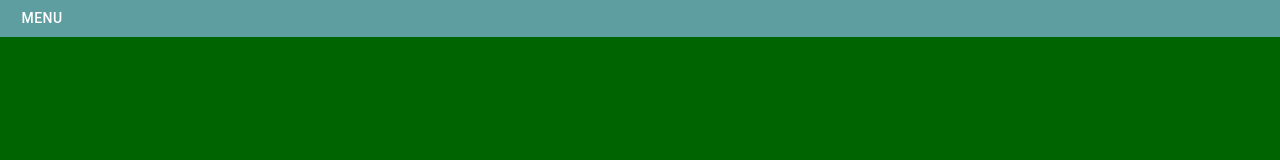
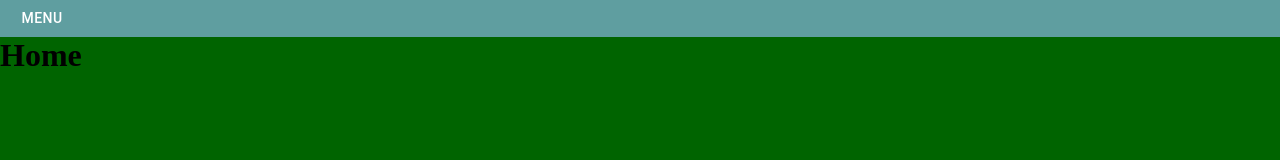
Before and after one commit to dryingcore/dryingcore-web, a React (Vite) app: page / in a window 1280 px wide. Shown: the top 160 px of the page. Built offline with nearby package versions, Linux system fonts and the light colour scheme; the HTML template or start-up script is replaced by a standard one.

Commit message:
Jul 13, 2024, 2:36 PM

```diff
--- a/src/components/Home.tsx
+++ b/src/components/Home.tsx
@@ -3,8 +3,14 @@ import BasicMenu from "./Menu"
 
 export default function Home() {
     return (
-        <Box sx={{ backgroundColor: "cadetblue", display: "flex" }}>
-            <BasicMenu />
-        </Box>
+        <>
+            <Box sx={{ backgroundColor: "cadetblue", display: "flex" }}>
+                <BasicMenu />
+            </Box>
+
+            <Box>
+                <h1>Home</h1>
+            </Box>
+        </>
     )
 }
```
